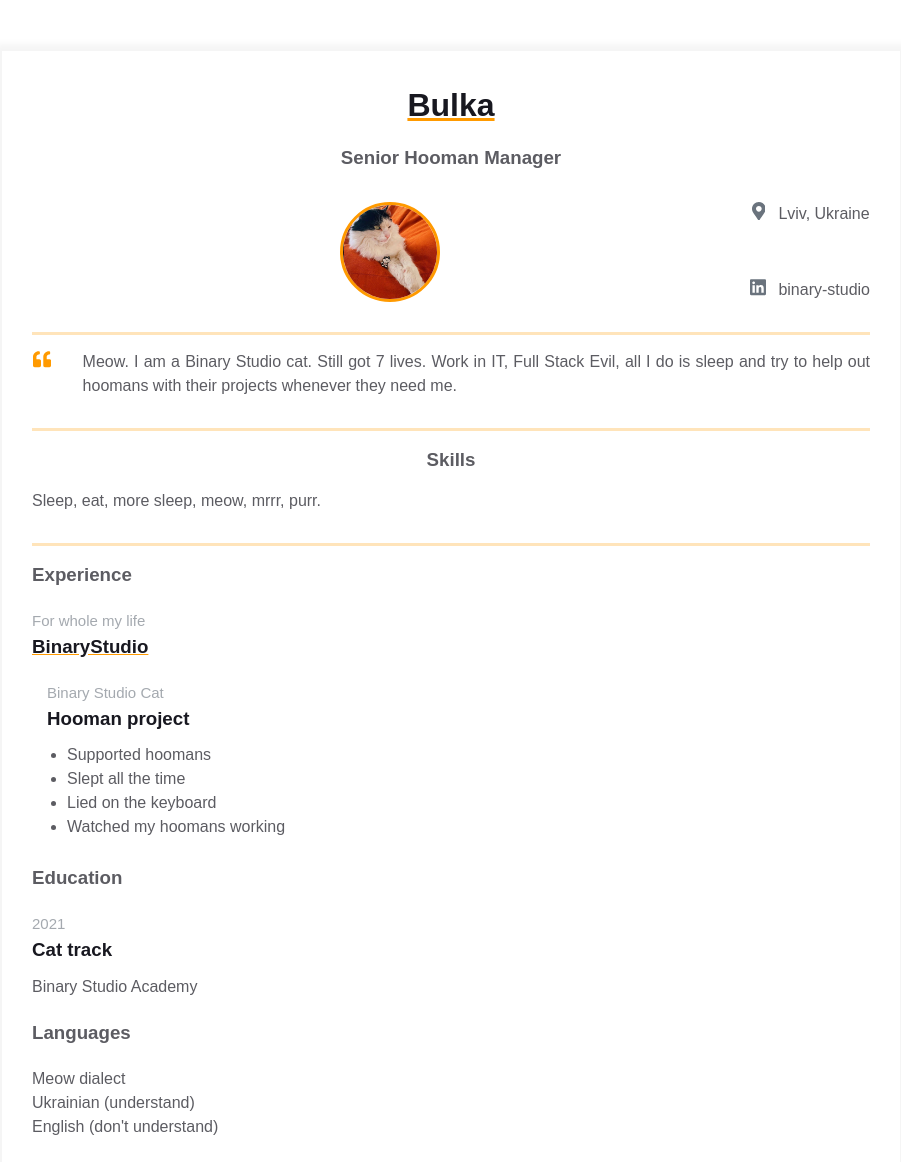
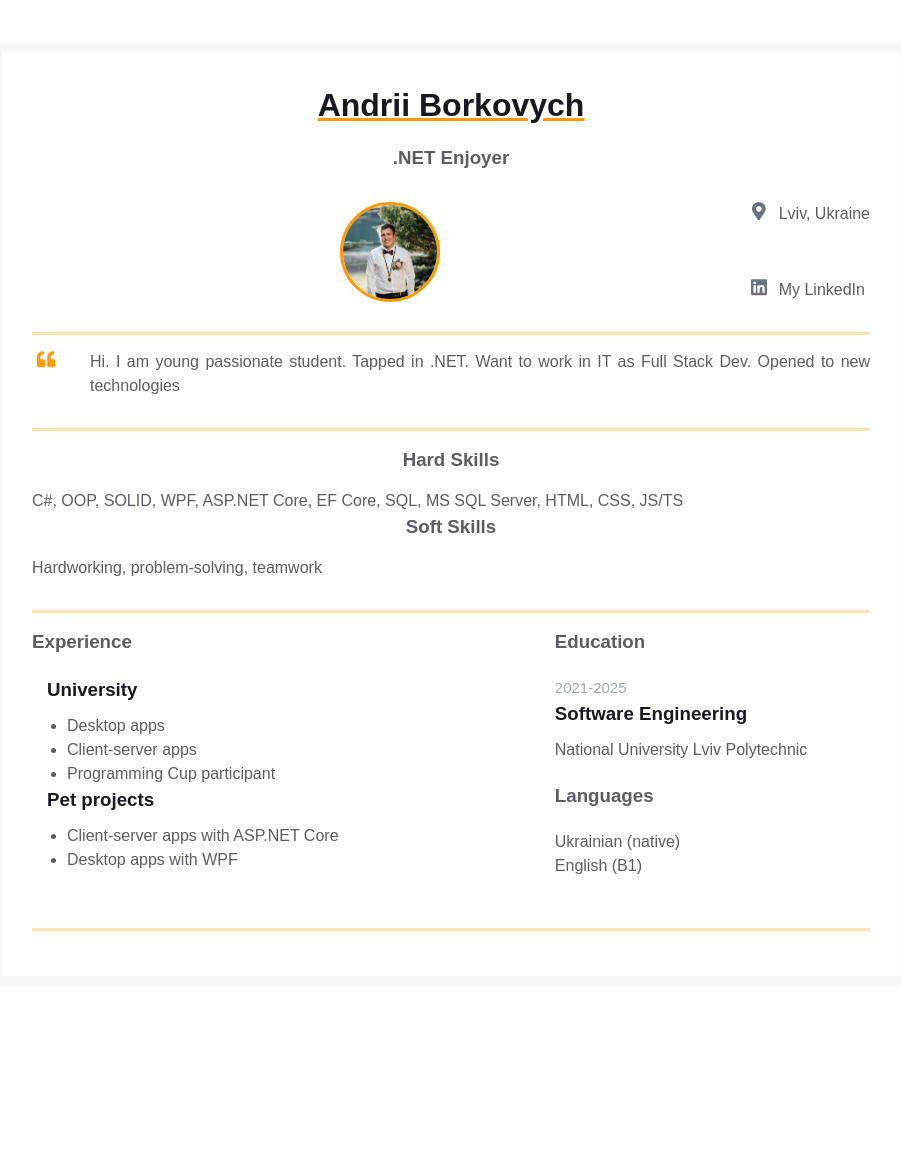
Before and after one commit to AndriyBorkovich/homepage, a plain HTML site: page index.html in a window 1280 px wide. Shown: the top 1162 px of the page, without its empty margins (189-1090 px from the left). After the commit the page ends 1027 px from the top, so only its background shows below. Drawn offline with Linux system fonts and the light colour scheme.

Commit message:
Complete personal resume

```diff
--- a/index.html
+++ b/index.html
@@ -11,14 +11,14 @@
       <div class="resume">
         <div class="container">
           <div class="resume__block">
-            <h1 class="contact-info__header">Bulka</h1>
-            <h3 class="contact-info__sub-header">Senior Hooman Manager</h3>
+            <h1 class="contact-info__header">Andrii Borkovych</h1>
+            <h3 class="contact-info__sub-header">.NET Enjoyer</h3>
 
             <div class="contact_info_container fh">
               <div class="contact-info__block"></div>
 
               <div class="contact-info__block contact-info__block--center">
-                <img class="contact-info__avatar" src="assets/cat.jpg" alt="Avatar">
+                <img class="contact-info__avatar" src="assets/my photo.jpg" alt="Avatar">
               </div>
 
               <div class="contact-info__block">
@@ -32,7 +32,7 @@
                   </div>
                   <span>Lviv, Ukraine</span>
                 </a>
-                <a href="https://ua.linkedin.com/company/binary-studio_241166" rel="author" class="contact-info__item">
+                <a href="https://www.linkedin.com/in/andrii-borkovych-154b6815a/" rel="author" class="contact-info__item">
                   <div class="contact-info__item-icon-wrapper">
                     <svg class="contact-info__item-icon" xmlns="http://www.w3.org/2000/svg" viewBox="0 0 448 512">
                       <path
@@ -40,7 +40,7 @@
                       </path>
                     </svg>
                   </div>
-                  <span>binary-studio</span>
+                  <span>My LinkedIn</span>
                 </a>
               </div>
 
@@ -57,10 +57,10 @@
                   </path>
                 </svg>
               </div>
-              <p class="intro_text">Meow.
-                I am a Binary Studio cat. Still got 7 lives. Work in IT, Full Stack Evil,
-                all I do is sleep and try to help out hoomans with their projects whenever
-                they need me.
+              <p class="intro_text">Hi.
+                I am young passionate student. Tapped in .NET.
+                Want to work in IT as Full Stack Dev.
+                Opened to new technologies
               </p>
             </div>
           </div>
@@ -68,8 +68,12 @@
         <div class="container">
           <div class="resume__block">
             <div class="skills">
-              <h3 class="skills__header">Skills</h3>
-              <p class="skills__text">Sleep, eat, more sleep, meow, mrrr, purr. </p>
+              <h3 class="skills__header">Hard Skills</h3>
+              <p class="skills__text">C#, OOP, SOLID, WPF, ASP.NET Core, EF Core, SQL, MS SQL Server, HTML, CSS, JS/TS</p>
+            </div>
+            <div class="skills">
+              <h3 class="skills__header">Soft Skills</h3>
+              <p class="skills__text">Hardworking, problem-solving, teamwork</p>
             </div>
           </div>
         </div>
@@ -81,18 +85,21 @@
                 <h3 class="experiences__header">Experience</h3>
                 <div class="experiences__company">
                   <div class="experiences__company-header">
-                    <span class="experiences__company-header-durability">For whole my life</span>
-                    <h3 class="experiences__company-header-name">BinaryStudio</h3>
-                  </div>
+
+
 
                   <div class="experiences__company-project">
-                    <span class="experiences__company-project-role">Binary Studio Cat</span>
-                    <h3 class="experiences__company-project-name">Hooman project</h3>
+
+                    <h3 class="experiences__company-project-name">University</h3>
                     <ul class="experiences__company-project-responsibilities">
-                      <li>Supported hoomans</li>
-                      <li>Slept all the time</li>
-                      <li>Lied on the keyboard</li>
-                      <li>Watched my hoomans working</li>
+                      <li>Desktop apps</li>
+                      <li>Client-server apps</li>
+                      <li>Programming Cup participant</li>
+                    </ul>
+                    <h3 class="experiences__company-project-name">Pet projects</h3>
+                    <ul class="experiences__company-project-responsibilities">
+                      <li>Client-server apps with ASP.NET Core</li>
+                      <li>Desktop apps with WPF</li>
                     </ul>
                   </div>
                 </div>
@@ -103,22 +110,20 @@
                   <div class="additional-info__education">
                     <h3 class="additional-info__education-header">Education</h3>
                     <div class="additional-info__education-university">
-                      <span class="additional-info__education-university-durability">2021</span>
-                      <h3 class="additional-info__education-university-speciality">Cat track</h3>
-                      <p class="additional-info__education-university-name">Binary Studio Academy</p>
+                      <span class="additional-info__education-university-durability">2021-2025</span>
+                      <h3 class="additional-info__education-university-speciality">Software Engineering</h3>
+                      <p class="additional-info__education-university-name">National University Lviv Polytechnic</p>
                     </div>
                   </div>
 
                   <div class="additional-info__languages">
                     <h3 class="additional-info__languages-header">Languages</h3>
+
                     <p class="additional-info__languages-item">
-                      Meow dialect
+                      Ukrainian (native)
                     </p>
                     <p class="additional-info__languages-item">
-                      Ukrainian (understand)
-                    </p>
-                    <p class="additional-info__languages-item">
-                      English (don't understand)
+                      English (B1)
                     </p>
                   </div>
                 </div>
```
Also changed, not shown: assets/my photo.jpg (added).
